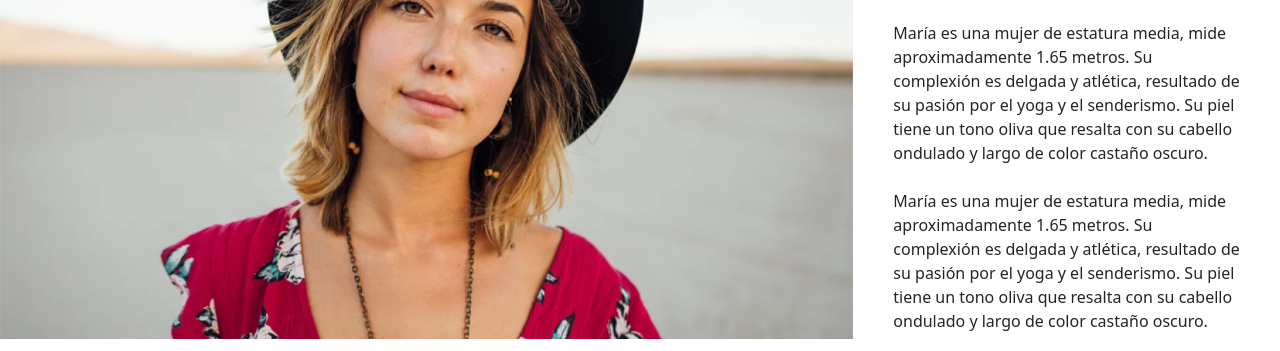
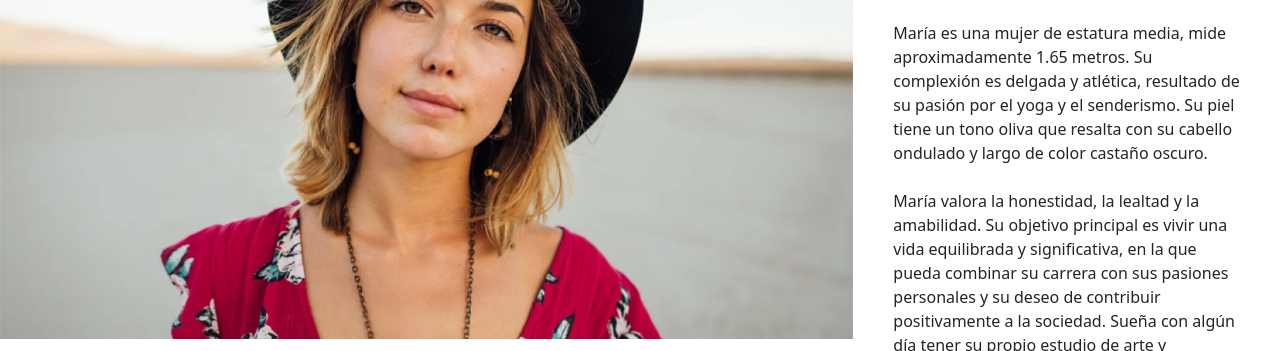
Before and after one commit to Vila99/curso_bootstrap, a plain HTML site: page aboutMe/index.html in a window 1280 px wide. Shown: the part 141-492 px from the top of the page. Drawn offline with nearby package versions, Linux system fonts and the light colour scheme; files that its build step writes are made by us from their sources.

Commit message:
Retoques de grid

```diff
--- a/aboutMe/index.html
+++ b/aboutMe/index.html
@@ -19,7 +19,7 @@
                     <div class="card border-0 bg-transparent p-4">
                         <div class="card-body">
                             <h2 id="maria" class="card-title display-4 mb-3">María</h2>
-                            <h6 id="estudiante-de-multimedia" class="card-subtitle mb-4 text-muted">Estudiante de Multimedia</h6>
+                            <h6 id="estudiante-de-multimedia" class="card-subtitle mb-4 text-body-secondary">Estudiante de Multimedia</h6>
                             <p class="card-text mb-4">
                                 María es una mujer de estatura media, mide aproximadamente 1.65 metros.
                                 Su complexión es delgada y atlética, resultado de su pasión por el yoga
@@ -27,10 +27,7 @@
                                 ondulado y largo de color castaño oscuro.
                             </p>
                             <p class="card-text mb-4">
-                                María es una mujer de estatura media, mide aproximadamente 1.65 metros.
-                                Su complexión es delgada y atlética, resultado de su pasión por el yoga
-                                y el senderismo. Su piel tiene un tono oliva que resalta con su cabello
-                                ondulado y largo de color castaño oscuro.
+                                María valora la honestidad, la lealtad y la amabilidad. Su objetivo principal es vivir una vida equilibrada y significativa, en la que pueda combinar su carrera con sus pasiones personales y su deseo de contribuir positivamente a la sociedad. Sueña con algún día tener su propio estudio de arte y continuar ayudando a los animales necesitados.
                             </p>
                             <a href="https://github.com/vila99" class="btn btn-dark btn-lg mb-4 w-100" role="button">
                                 Visita mi perfil de GitHub <i class="fab fa-github ms-2"></i>
```
